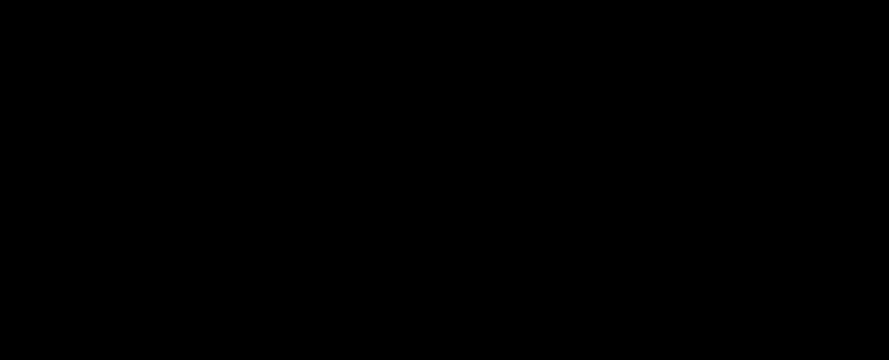
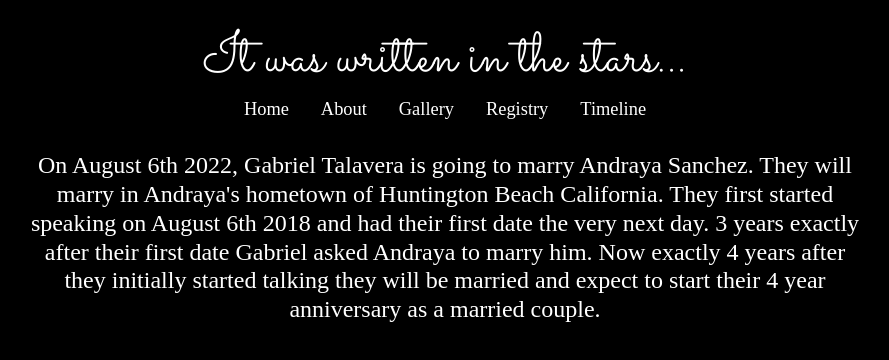
Before and after one commit to gabrieltal/andraya, a React (Create React App) app: page /about in a window 1280 px wide. Before the commit this address had no page. Shown: the top 360 px of the page, without its empty margins (195-1084 px from the left). Built offline with nearby package versions, Linux system fonts and the light colour scheme.

Commit message:
add extra pages

```diff
--- a/src/App.js
+++ b/src/App.js
@@ -1,5 +1,8 @@
 import Main from './components/Main';
 import Timeline from './components/Timeline';
+import About from './components/About';
+import Gallery from './components/Gallery';
+import Registry from './components/Registry';
 import {
   BrowserRouter,
   Routes,
@@ -13,6 +16,9 @@
       <BrowserRouter>
         <Routes>
           <Route path="/" element={<Main />} />
+          <Route path="/about" element={<About />} />
+          <Route path="/gallery" element={<Gallery />} />
+          <Route path="/registry" element={<Registry />} />
           <Route path="/timeline" element={<Timeline />} />
         </Routes>
       </BrowserRouter>
--- a/src/assets/stylesheets/app.css
+++ b/src/assets/stylesheets/app.css
@@ -20,7 +20,7 @@
 
 code { font-family: source-code-pro, Menlo, Monaco, Consolas, 'Courier New', monospace; }
 
-/* Header */
+/* Header & Text */
 header { padding-top: .75rem; }
 h1 {
   font-family: 'Dancing Script', cursive;
@@ -30,6 +30,8 @@
   font-family: 'Sacramento', cursive;
   font-size: 3.5rem;
 }
+p { font-size: 1.5rem; line-height: 1.8rem; }
+a { font-size: 1.15rem; line-height: 1.2rem; }
 
 /* Height */
 .vh-100 { height: 100vh; }
@@ -44,6 +46,8 @@
 .mb-5 { margin-bottom: 32px; }
 .mt-5 { margin-top: 32px; }
 .my-5 { margin-bottom: 32px; margin-top: 32px; }
+.mx-auto { margin-left: auto; margin-right: auto; }
+.blocktext { width: 65%; }
 
 /* Flex */
 .d-flex { display: flex; }
@@ -56,8 +60,43 @@
 .nav-link { color: white; text-decoration: none; padding: 1rem; }
 .nav-link.active { color: white; }
 .nav-link:hover { text-decoration: underline; }
+.page-link { color: lightblue; text-decoration: none; }
 
 /* App Specific */
+/* If Andraya wants to hard set image sizes use this! https://www.freecodecamp.org/news/how-to-create-an-image-gallery-with-css-grid-e0f0fd666a5c/ */
+/* .gallery {
+  display: grid;
+  grid-template-columns: repeat(8, 1fr);
+  grid-template-rows: repeat(8, 5vw);
+  grid-gap: 15px;
+}
+.gallery-image {
+  width: 100%;
+  height: 100%;
+  object-fit: cover;
+} */
+/* .gallery-item {
+    grid-column-start: 1;
+    grid-column-end: 3;
+    grid-row-start: 1;
+    grid-row-end: 3;
+} */
+
+/* Followed: https://www.quackit.com/css/grid/examples/css_grid_photo_gallery_examples.cfm */
+.gallery {
+  display: grid;
+  grid-template-columns: repeat(auto-fill, minmax(200px, 1fr));
+  grid-gap: 15px;
+  width: 65%;
+  align-items: stretch;
+
+}
+
+.gallery-image {
+  width: 100%;
+  height: 100%;
+  object-fit: cover;
+}
 
 /* Media Queries */
 @media only screen and (max-width: 600px) {
--- /dev/null
+++ b/src/components/About.js
@@ -0,0 +1,15 @@
+import React, { Component } from 'react';
+import Nav from './Nav';
+
+export default class Main extends Component {
+  render() {
+    return (
+      <div>
+        <Nav />
+        <main className="text-center mx-auto">
+          <p className="blocktext">On August 6th 2022, Gabriel Talavera is going to marry Andraya Sanchez. They will marry in Andraya's hometown of Huntington Beach California. They first started speaking on August 6th 2018 and had their first date the very next day. 3 years exactly after their first date Gabriel asked Andraya to marry him. Now exactly 4 years after they initially started talking they will be married and expect to start their 4 year anniversary as a married couple.</p>
+        </main>
+      </div>
+    );
+  }
+};
--- /dev/null
+++ b/src/components/Gallery.js
@@ -0,0 +1,21 @@
+import React, { Component } from 'react';
+import Nav from './Nav';
+import Photo from './Photo';
+import PHOTOS from '../library/gallery';
+
+export default class Gallery extends Component {
+  render() {
+    const photos = PHOTOS.map((photo, index) => {
+      return <Photo key={index} {...photo} />;
+    });
+
+    return (
+      <div>
+        <Nav />
+        <main className="gallery mx-auto">
+          {photos}
+        </main>
+      </div>
+    );
+  }
+};
--- a/src/components/Nav.js
+++ b/src/components/Nav.js
@@ -7,6 +7,9 @@
       <nav className="text-center my-5">
         <h2 className="mb-3">It was written in the stars...</h2>
         <NavLink className="nav-link" to="/">Home</NavLink>
+        <NavLink className="nav-link" to="/about">About</NavLink>
+        <NavLink className="nav-link" to="/gallery">Gallery</NavLink>
+        <NavLink className="nav-link" to="/Registry">Registry</NavLink>
         <NavLink className="nav-link" to="/timeline">Timeline</NavLink>
       </nav>
     )
--- /dev/null
+++ b/src/components/Photo.js
@@ -0,0 +1,13 @@
+import React, { Component } from 'react';
+
+export default class Photo extends Component {
+  render() {
+    const BASEURL = 'https://raw.githubusercontent.com/gabrieltal/andraya/main/src/assets/images/';
+
+    return (
+      <div className="gallery-item">
+        <img className="gallery-image" src={BASEURL + this.props.filename} />
+      </div>
+    )
+  }
+}
--- /dev/null
+++ b/src/components/Registry.js
@@ -0,0 +1,15 @@
+import React, { Component } from 'react';
+import Nav from './Nav';
+
+export default class Main extends Component {
+  render() {
+    return (
+      <div>
+        <Nav />
+        <main className="text-center mx-auto">
+          <p>If you wish to send us a wedding gift, please visit <a className="page-link" target="_blank" href="https://plantperson.info" rel="noopener noreferrer nofollow">our registry here</a></p>
+        </main>
+      </div>
+    );
+  }
+};
--- a/src/components/Timeline.js
+++ b/src/components/Timeline.js
@@ -1,6 +1,6 @@
+import React, { Component } from 'react';
 import HISTORY from '../library/history';
 import Event from './Event';
-import React, { Component } from 'react';
 import Nav from './Nav';
 
 export default class Timeline extends Component {
--- /dev/null
+++ b/src/library/gallery.js
@@ -0,0 +1,13 @@
+const PHOTOS = [
+  {
+    filename: 'logo.svg',
+  },
+  {
+    filename: 'cute-couple.JPG',
+  },
+  {
+    filename: 'moon.png',
+  }
+];
+
+export default PHOTOS;
```
